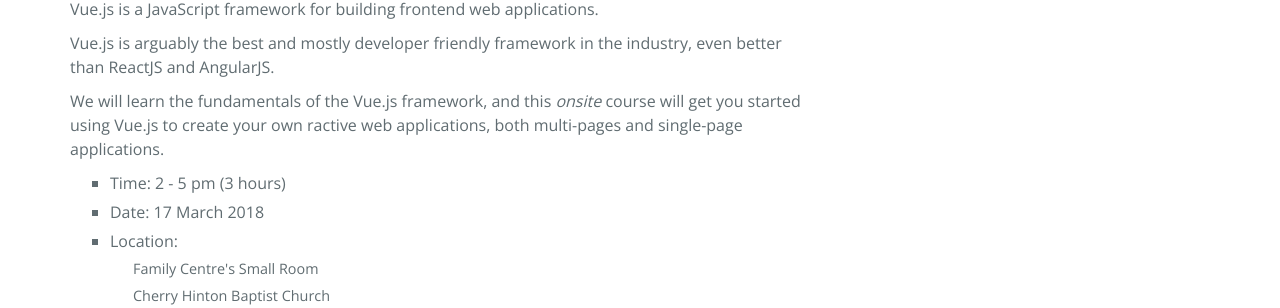
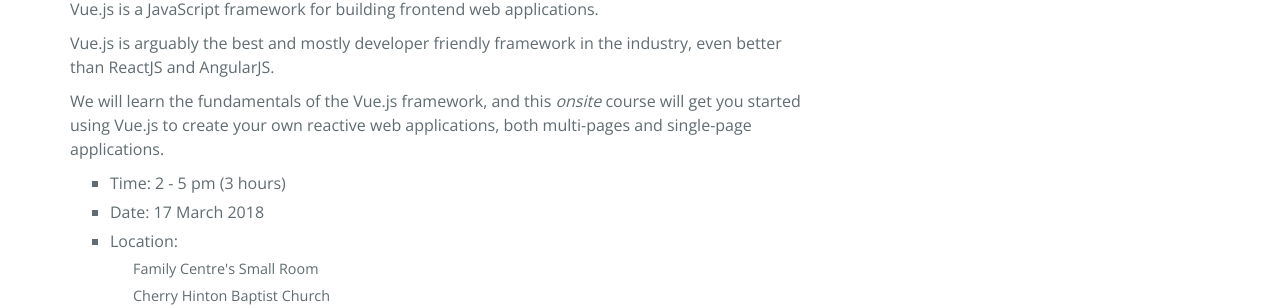
Before and after one commit to yucigou/codegoodworks, a Jekyll site: the page built from enrolment.md, in a window 1280 px wide and 900 px high. Shown: the part 280-588 px from the top of the window. Built offline with Jekyll 4.4.1, drawn with Linux system fonts in a browser that asks for light colours; nearby versions of some CDN libraries.

Commit message:
Update course info

```diff
--- a/enrolment.md
+++ b/enrolment.md
@@ -20,7 +20,7 @@
 
 <p>Vue.js is a JavaScript framework for building frontend web applications.</p>
 <p>Vue.js is arguably the best and mostly developer friendly framework in the industry, even better than ReactJS and AngularJS.</p>
-<p>We will learn the fundamentals of the Vue.js framework, and this <em>onsite</em> course will get you started using Vue.js to create your own ractive web applications, both multi-pages and single-page applications.</p>
+<p>We will learn the fundamentals of the Vue.js framework, and this <em>onsite</em> course will get you started using Vue.js to create your own reactive web applications, both multi-pages and single-page applications.</p>
 
 <ul class="course-info">
 <li>Time: 2 - 5 pm (3 hours)
```
